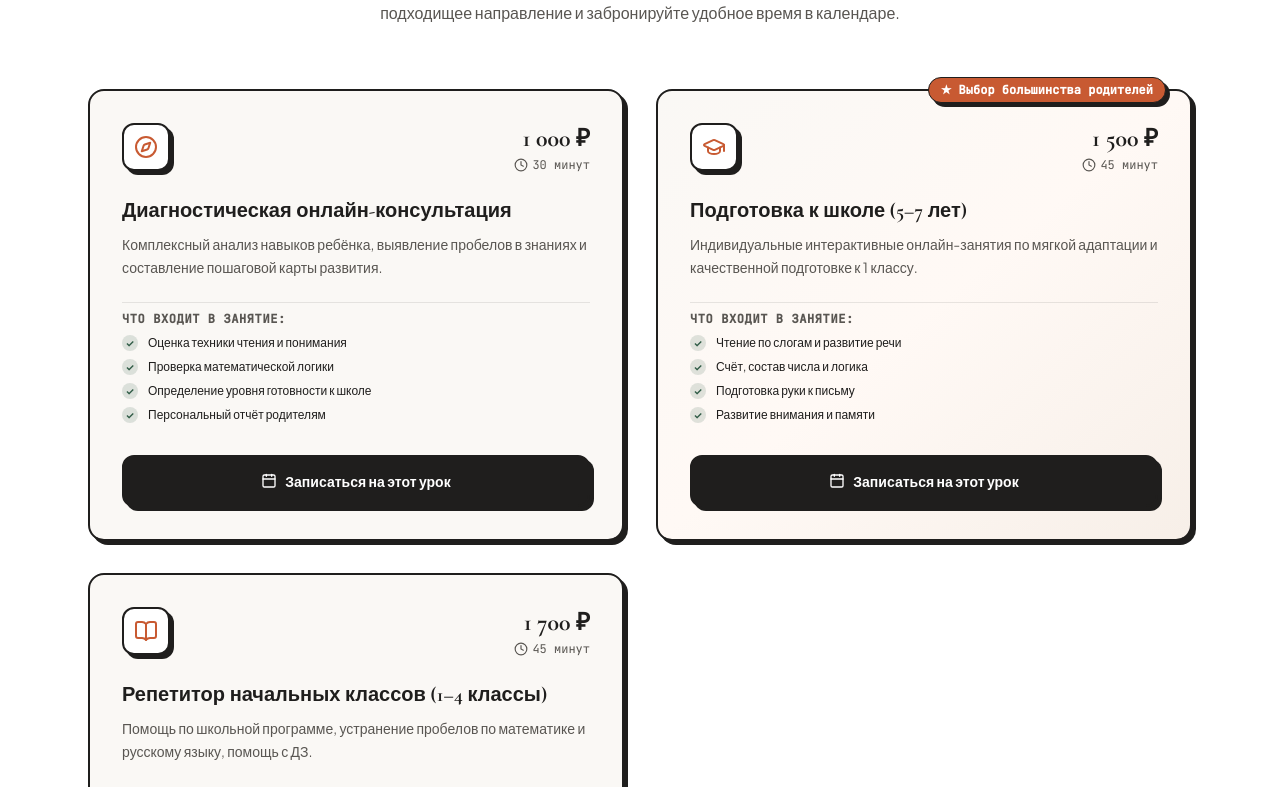
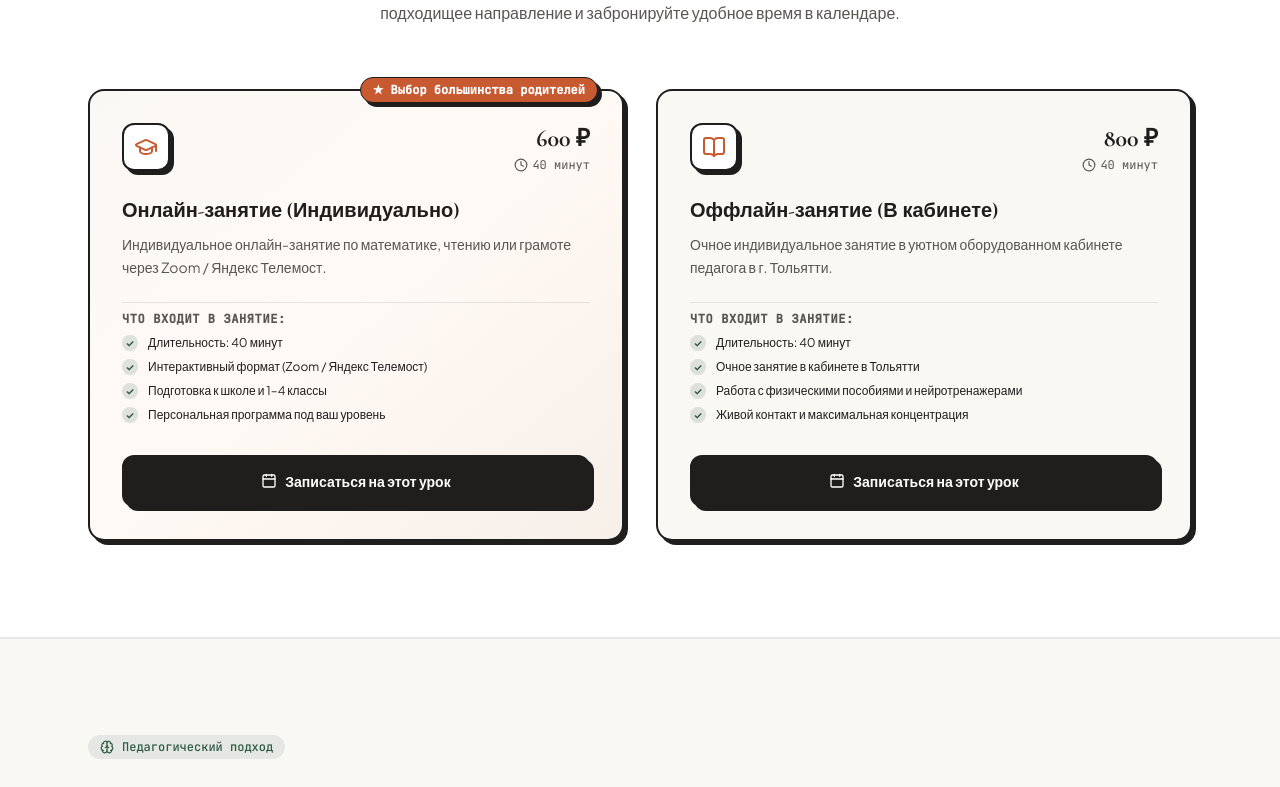
Before and after one commit to GreMZaa/skokova-edu, a Next.js app: page / in a window 1280 px wide. Shown: the part 1047-1834 px from the top of the page. Built offline with nearby package versions, Linux system fonts and the light colour scheme; no server answers.

Commit message:
feat: Update tariffs to exactly 2 services (Online 600 RUB / 40 min, Offline 800 RUB / 40 min)

```diff
--- a/src/data/services.ts
+++ b/src/data/services.ts
@@ -2,47 +2,32 @@ import { Service } from '@/types/database';
 
 export const SERVICES: Service[] = [
   {
-    id: 'diagnostic-consultation',
-    title: 'Диагностическая онлайн-консультация',
-    category: 'diagnostic',
-    description: 'Комплексный анализ навыков ребёнка, выявление пробелов в знаниях и составление пошаговой карты развития.',
-    duration_minutes: 30,
-    price: 1000,
+    id: 'online-lesson',
+    title: 'Онлайн-занятие (Индивидуально)',
+    category: 'preschool',
+    description: 'Индивидуальное онлайн-занятие по математике, чтению или грамоте через Zoom / Яндекс Телемост.',
+    duration_minutes: 40,
+    price: 600,
     features: [
-      'Оценка техники чтения и понимания',
-      'Проверка математической логики',
-      'Определение уровня готовности к школе',
-      'Персональный отчёт родителям',
+      'Длительность: 40 минут',
+      'Интерактивный формат (Zoom / Яндекс Телемост)',
+      'Подготовка к школе и 1–4 классы',
+      'Персональная программа под ваш уровень',
     ],
     is_active: true,
   },
   {
-    id: 'school-prep-5-7',
-    title: 'Подготовка к школе (5–7 лет)',
-    category: 'preschool',
-    description: 'Индивидуальные интерактивные онлайн-занятия по мягкой адаптации и качественной подготовке к 1 классу.',
-    duration_minutes: 45,
-    price: 1500,
+    id: 'offline-lesson',
+    title: 'Оффлайн-занятие (В кабинете)',
+    category: 'primary_school',
+    description: 'Очное индивидуальное занятие в уютном оборудованном кабинете педагога в г. Тольятти.',
+    duration_minutes: 40,
+    price: 800,
     features: [
-      'Чтение по слогам и развитие речи',
-      'Счёт, состав числа и логика',
-      'Подготовка руки к письму',
-      'Развитие внимания и памяти',
-    ],
-    is_active: true,
-  },
-  {
-    id: 'primary-school-1-4',
-    title: 'Репетитор начальных классов (1–4 классы)',
-    category: 'primary_school',
-    description: 'Помощь по школьной программе, устранение пробелов по математике и русскому языку, помощь с ДЗ.',
-    duration_minutes: 45,
-    price: 1700,
-    features: [
-      'Математика: задачи, уравнения, счёт',
-      'Русский язык: орфограммы, почерк, правила',
-      'Техника и смысловое чтение',
-      'Уверенность на школьных уроках',
+      'Длительность: 40 минут',
+      'Очное занятие в кабинете в Тольятти',
+      'Работа с физическими пособиями и нейротренажерами',
+      'Живой контакт и максимальная концентрация',
     ],
     is_active: true,
   },
```
